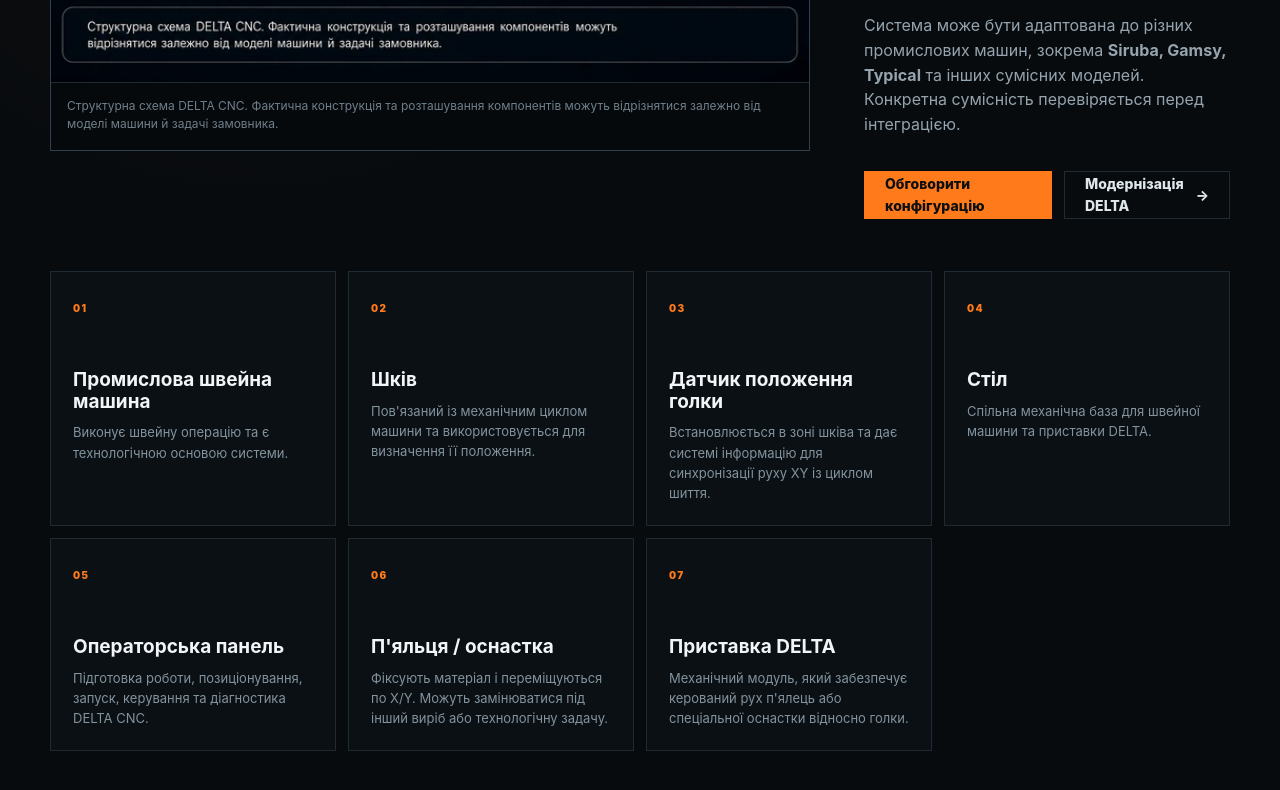
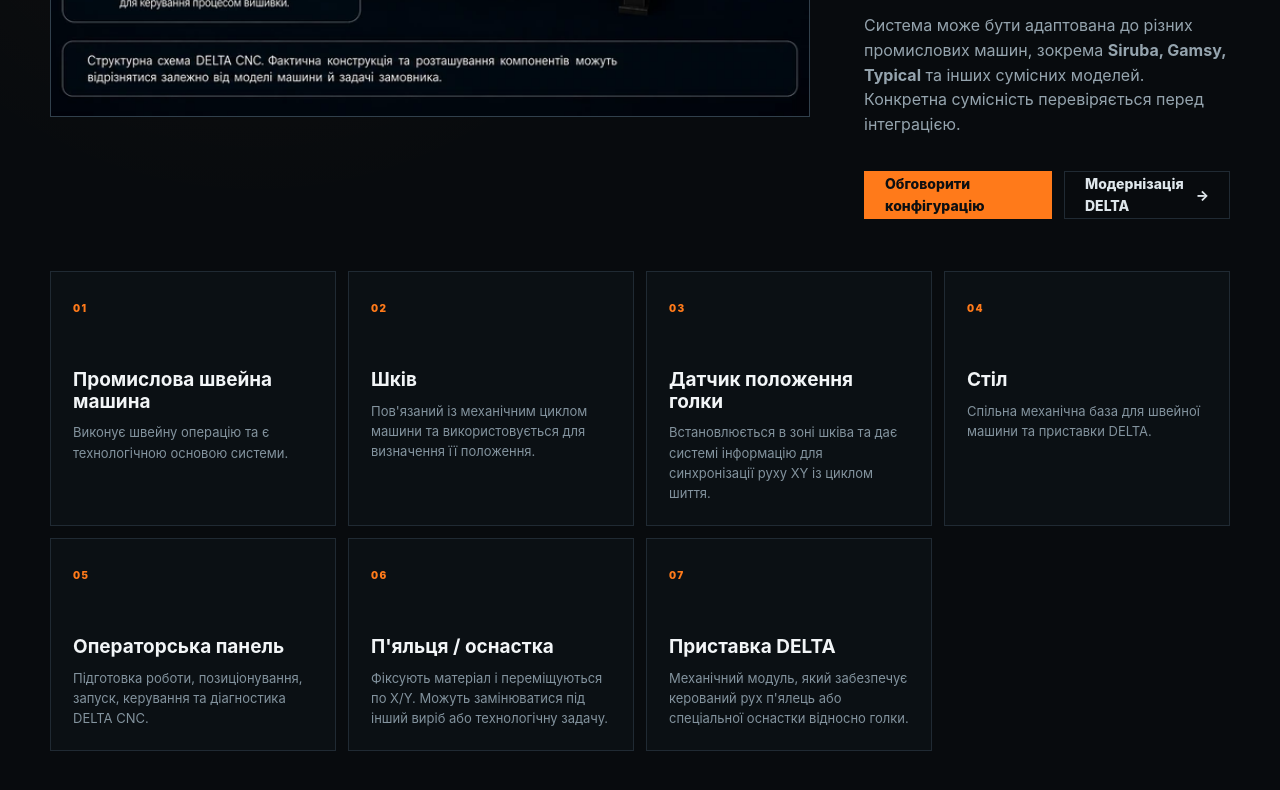
Before and after one commit to RelSMayer/DeltaProfessional_site, a plain HTML site: page index.html in a window 1280 px wide. Shown: the part 3021-3811 px from the top of the page. Drawn offline with Linux system fonts and the light colour scheme.

Commit message:
Remove duplicate structural diagram caption

```diff
--- a/site-v2.css
+++ b/site-v2.css
@@ -26,7 +26,7 @@
 .integration-grid { display: grid; grid-template-columns: 1.35fr .65fr; gap: 54px; align-items: center; }
 .integration-figure { margin: 0; border: 1px solid var(--line-bright); background: #06090c; overflow: hidden; }
 .integration-figure img { display: block; width: 100%; height: auto; }
-.integration-figure figcaption { padding: 14px 16px 16px; border-top: 1px solid var(--line); color: #6f7f8a; font-size: 12px; }
+.integration-figure figcaption { display: none; }
 .integration-copy h2 { font-size: clamp(38px, 4vw, 58px); line-height: 1.04; letter-spacing: -.045em; }
 .integration-copy > p:not(.section-lead) { color: #95a4ae; }
 .component-grid { display: grid; grid-template-columns: repeat(4, 1fr); gap: 12px; margin-top: 52px; }
```
